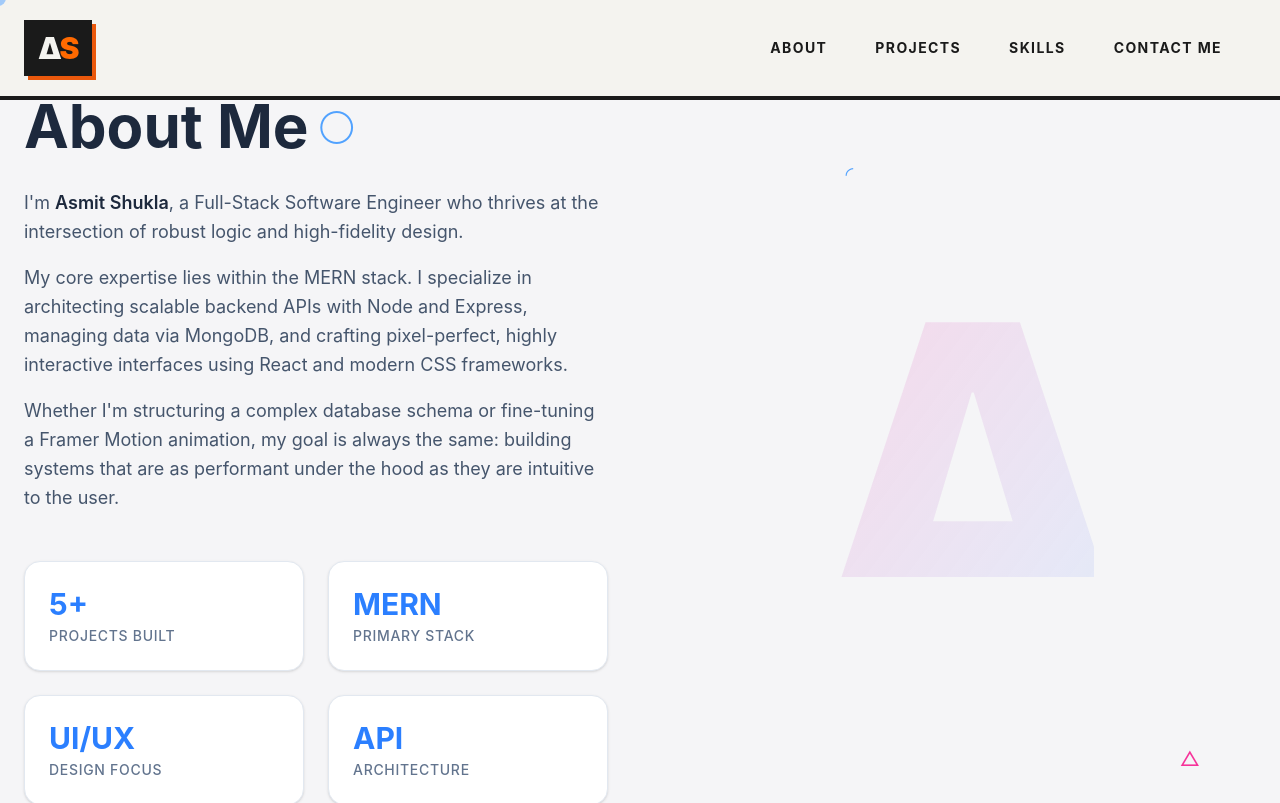
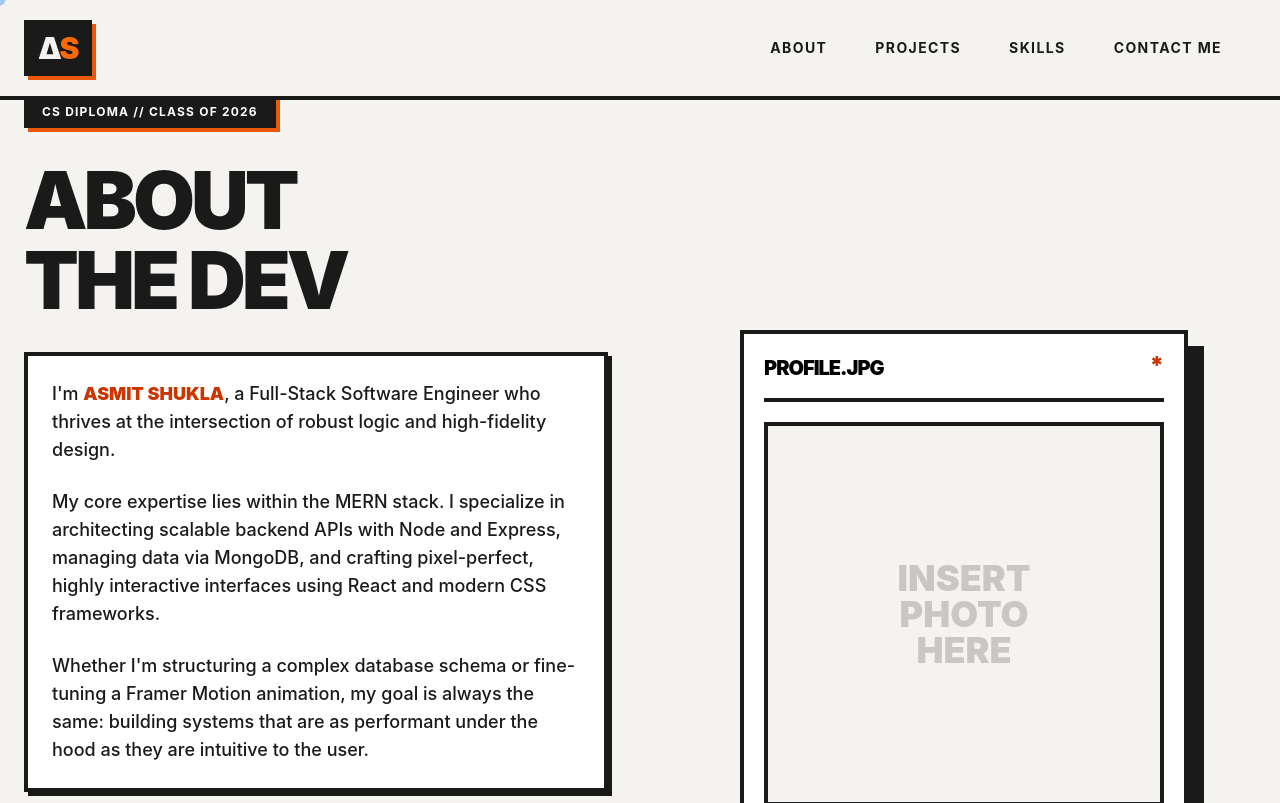
Before and after one commit to ash05741/portfolio-frontend, a React (Vite) app: page /about in a window 1280 px wide. Shown: the top 803 px of the page. Built offline with nearby package versions, Linux system fonts and the light colour scheme.

Commit message:
feat(ui): implement brutalist design for about section with data cards

```diff
--- a/src/Components/About.jsx
+++ b/src/Components/About.jsx
@@ -12,19 +12,11 @@ export default function About() {
 
   const itemVariants = {
     hidden: { opacity: 0, y: 20 },
-    visible: { opacity: 1, y: 0, transition: { duration: 0.5 } },
+    visible: { opacity: 1, y: 0, transition: { duration: 0.5, ease: "easeOut" } },
   };
 
   return (
-    <section className="relative min-h-screen bg-[#f5f5f7] dark:bg-slate-950 overflow-hidden flex items-center py-24">
-
-      {/* Floating Shapes (decorative only) */}
-      <div className="absolute inset-0 pointer-events-none" aria-hidden="true">
-        <span className="absolute top-28 left-1/4 text-blue-400 text-2xl">◯</span>
-        <span className="absolute bottom-32 right-20 text-pink-500 text-xl">△</span>
-        <span className="absolute top-40 right-1/3 text-blue-400 text-xl">◜</span>
-      </div>
-
+    <section className="relative min-h-screen bg-[#F4F3EF] border-b-4 border-[#1A1A1A] font-sans flex items-center py-24">
       <div className="max-w-7xl mx-auto px-6 grid md:grid-cols-2 gap-16 items-center">
 
         {/* LEFT TEXT */}
@@ -34,24 +26,32 @@ export default function About() {
           viewport={{ once: true, margin: "-100px" }}
           transition={{ duration: 0.8 }}
         >
-          <h2 className="text-5xl md:text-6xl font-bold text-slate-800 dark:text-white">
-            About Me
+          {/* Status Badge */}
+          <div className="inline-block px-4 py-1.5 mb-8 border-2 border-[#1A1A1A] bg-[#1A1A1A] text-white font-bold uppercase tracking-widest text-xs shadow-[4px_4px_0_0_#EA580C]">
+            CS Diploma // Class of 2026
+          </div>
+
+          <h2 className="text-6xl md:text-[5rem] font-black text-[#1A1A1A] uppercase tracking-tighter leading-none mb-8">
+            About <br /> The Dev
           </h2>
 
-          <p className="mt-8 text-slate-600 dark:text-slate-300 leading-relaxed text-lg">
-            I'm <span className="text-slate-800 dark:text-white font-semibold">Asmit Shukla</span>,
+          {/* Bio Block */}
+          <div className="space-y-6 text-[#1A1A1A] font-medium text-lg border-4 border-[#1A1A1A] bg-white p-6 shadow-[4px_4px_0_0_#1A1A1A]">
+            <p>
+              I'm <span className="font-black uppercase text-orange-700">Asmit Shukla</span>,
               a Full-Stack Software Engineer who thrives at the intersection of robust logic and high-fidelity design.
             </p>
 
-          <p className="mt-4 text-slate-600 dark:text-slate-300 leading-relaxed text-lg">
+            <p>
               My core expertise lies within the MERN stack. I specialize in architecting scalable backend APIs with Node and Express, managing data via MongoDB, and crafting pixel-perfect, highly interactive interfaces using React and modern CSS frameworks.
             </p>
 
-          <p className="mt-4 text-slate-600 dark:text-slate-300 leading-relaxed text-lg">
+            <p>
               Whether I'm structuring a complex database schema or fine-tuning a Framer Motion animation, my goal is always the same: building systems that are as performant under the hood as they are intuitive to the user.
             </p>
+          </div>
 
-          {/* Highlights Grid with Staggered Animation */}
+          {/* Highlights Grid */}
           <motion.div
             variants={containerVariants}
             initial="hidden"
@@ -68,26 +68,43 @@ export default function About() {
               <motion.div
                 key={index}
                 variants={itemVariants}
-                className="bg-white dark:bg-slate-900/60 rounded-2xl border border-slate-200 dark:border-slate-800 p-6 shadow-sm hover:shadow-md hover:border-blue-500/30 transition-all duration-300"
+                className="bg-white border-4 border-[#1A1A1A] p-6 shadow-[4px_4px_0_0_#1A1A1A] hover:shadow-[8px_8px_0_0_#EA580C] hover:-translate-y-1 hover:-translate-x-1 transition-all duration-300"
               >
-                <h3 className="text-3xl font-bold text-blue-500 mb-1">{item.stat}</h3>
-                <p className="text-slate-500 dark:text-slate-400 text-sm font-medium uppercase tracking-wider">{item.label}</p>
+                <h3 className="text-4xl font-black text-[#1A1A1A] mb-1 uppercase tracking-tighter">{item.stat}</h3>
+                <p className="text-[#1A1A1A] text-xs font-bold uppercase tracking-widest border-t-2 border-[#1A1A1A] pt-2 mt-2">{item.label}</p>
               </motion.div>
             ))}
           </motion.div>
         </motion.div>
 
-        {/* RIGHT DESIGN ELEMENT */}
+        {/* RIGHT DESIGN ELEMENT (Brutalist ID Card) */}
         <motion.div
-          initial={{ opacity: 0, scale: 0.8, rotate: -10 }}
-          whileInView={{ opacity: 1, scale: 1, rotate: 0 }}
+          initial={{ opacity: 0, scale: 0.95 }}
+          whileInView={{ opacity: 1, scale: 1 }}
           viewport={{ once: true }}
-          transition={{ duration: 1, type: "spring", stiffness: 50 }}
-          className="relative hidden md:flex justify-center"
+          transition={{ duration: 0.8 }}
+          className="relative hidden md:flex justify-center items-center"
           aria-hidden="true"
         >
-          <div className="text-[min(350px,22vw)] lg:text-[350px] font-black tracking-tighter text-transparent bg-clip-text bg-gradient-to-br from-pink-400/20 to-blue-500/10 select-none leading-none">
-            ∆
+          <div className="w-full max-w-md aspect-[4/5] bg-white border-4 border-[#1A1A1A] shadow-[16px_16px_0_0_#1A1A1A] p-5 flex flex-col justify-between transform hover:rotate-1 transition-transform duration-500">
+            {/* Top Bar */}
+            <div className="flex justify-between border-b-4 border-[#1A1A1A] pb-4">
+              <span className="font-black text-xl uppercase tracking-tighter">Profile.JPG</span>
+              <span className="font-black text-2xl text-orange-700 leading-none">*</span>
+            </div>
+
+            {/* Image Container */}
+            <div className="flex-1 flex items-center justify-center bg-[#F4F3EF] border-4 border-[#1A1A1A] my-5 relative overflow-hidden group">
+              <span className="text-[#1A1A1A]/20 font-black text-4xl uppercase text-center leading-none group-hover:scale-110 transition-transform duration-500">
+                Insert <br /> Photo <br /> Here
+              </span>
+            </div>
+
+            {/* Bottom Bar */}
+            <div className="border-t-4 border-[#1A1A1A] pt-4 flex justify-between text-sm font-bold uppercase tracking-widest text-[#1A1A1A]">
+              <span>ID: AS-2026</span>
+              <span>Status: Active</span>
+            </div>
           </div>
         </motion.div>
 
```
Lines whose indentation alone changed are shown as unchanged.
